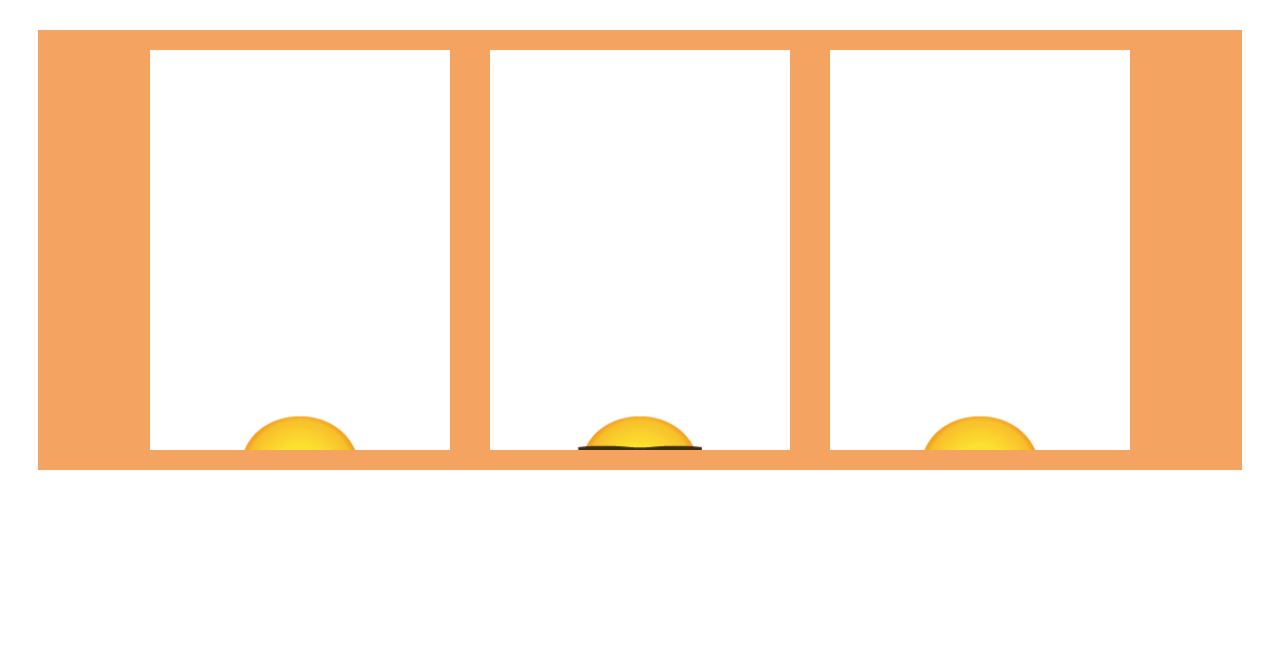
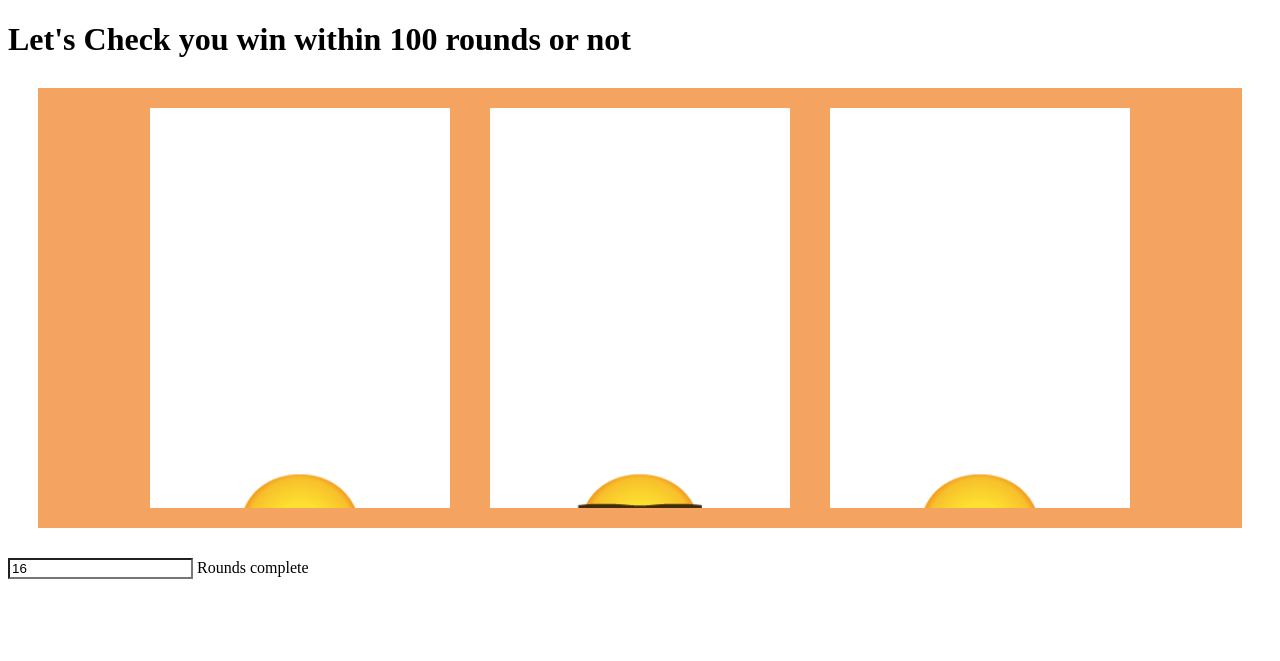
Before and after one commit to umang39/pocker_game, a plain HTML site: page index.html in a window 1280 px wide. Drawn offline with Linux system fonts and the light colour scheme.

Commit message:
slot machine
Signed-off-by: Umang69 <toshugupta579@gmail.com>

```diff
--- a/index.html
+++ b/index.html
@@ -8,6 +8,7 @@
     <title>Document</title>
 </head>
 <body>
+    <h1>Let's Check you win within 100 rounds or not</h1>
     <div id = "container">
         <div id="slot1" class="slot">
             <div id="item1" class="item">😂</div>
@@ -20,5 +21,6 @@
         </div>
 
     </div>
+    <input type="text" id="round"> Rounds complete
 </body>
 </html>
--- a/script.js
+++ b/script.js
@@ -1,7 +1,7 @@
 let item1 = document.getElementById('item1')
 let item2 = document.getElementById('item2')
 let item3 = document.getElementById('item3')
-
+let round = document.getElementById('round')
 let value = ['😁','🤣','😎','😍','😘','😗','🤔']
 
 function emojiCreator(){
@@ -9,15 +9,24 @@ function emojiCreator(){
     return value[parseInt(Math.random()*7)]
 }
 let stopAnimation
+
 (function(){
+let stop = 0
+
     stopAnimation = setInterval(()=>{
+        stop++
+        console.log(stop)
+        round.value = stop
+        if(stop == 100){
+         clearInterval(stopAnimation)
+            window.alert('you lose')
+        }
         item1.innerText = emojiCreator()
         item2.innerText = emojiCreator()
         item3.innerText = emojiCreator()
         if(item1.innerText == item2.innerText && item2.innerText== item3.innerText){
          clearInterval(stopAnimation)
-         window.alert('done')
-        }
+         window.alert('you win')}
     },300)
 
 })()
--- a/style.css
+++ b/style.css
@@ -27,3 +27,6 @@
 
     }
 }
+#round{
+    background-color: transparent;
+}
```
